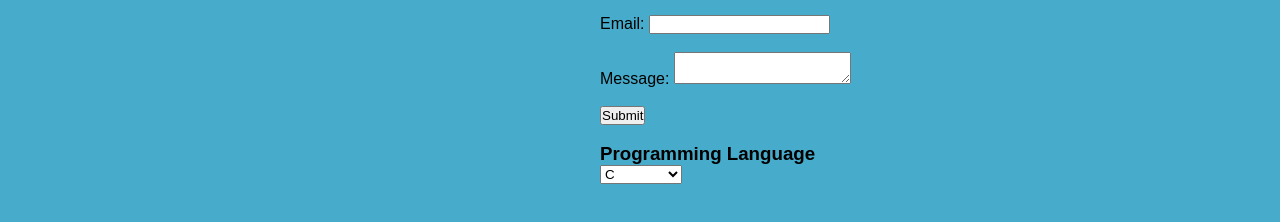
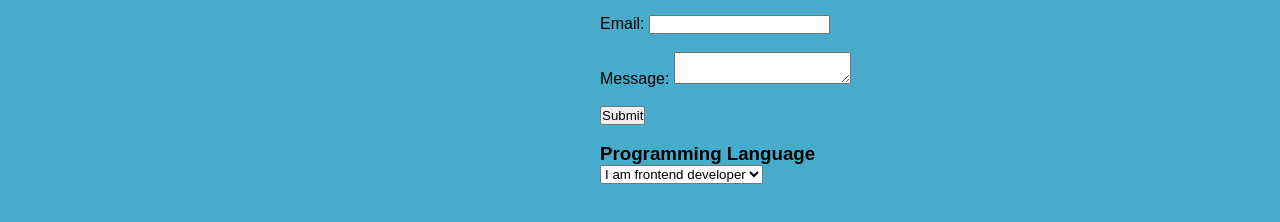
Before and after one commit to Vinit1414/portfolio, a plain HTML site: page index.html in a window 1280 px wide. Shown: the part 744-966 px from the top of the page. Drawn offline with Linux system fonts and the light colour scheme.

Commit message:
Update index.html

```diff
--- a/index.html
+++ b/index.html
@@ -73,14 +73,10 @@
             <br><br>
          <h3>Programming Language</h3>
              <label for="Programming langauge">
-        <select name="Programming Language">
-         <option value="C">C</option>
-         <option value="C++">C++</option>
-         <option value="Python">Python</option>
-         <option value="Java">Java</option>
-         <option value="C#">C#</option>
-         <option value="Javascript">Javascript</option>
-         <option value="HTML">HTML</option>
+        <select name="Services">
+         <option value="I am frontend developer">I am frontend developer</option>
+         <option value="I am data analyst">I am data analyst</option>
+         <option value="I am python developer">I am python developer</option>
         </select>
    </label>
         </form>
```
